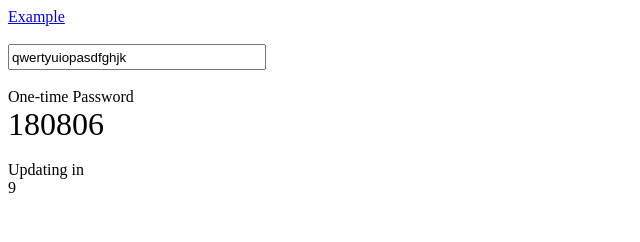
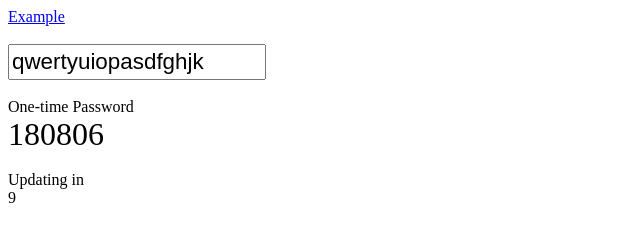
Before and after one commit to Elshad/demo_totp, a plain HTML site: page index.html in a window 1280 px wide. Shown: the whole page, without its empty margins (0-640 px from the left). Drawn offline with nearby package versions, Linux system fonts and the light colour scheme.

Commit message:
Update index.html

```diff
--- a/index.html
+++ b/index.html
@@ -9,7 +9,7 @@
   </head>
   <body>
     <a href="http://blog.tinisles.com/2011/10/google-authenticator-one-time-password-algorithm-in-javascript/">Example</a><br><br>
-    <input type="text" id="secret" style="width:250px;height:20px" value="qwertyuiopasdfghjk" /><br><br>
+    <input type="text" id="secret" style="width:250px;height:30px;font-size:140%;" value="qwertyuiopasdfghjk" /><br><br>
     <div class="clearfix">
                         <label>One-time Password</label>
                         <div class="input"><span class="label label-primary" id='otp' style="font-size:200%;"></span></div>
```
